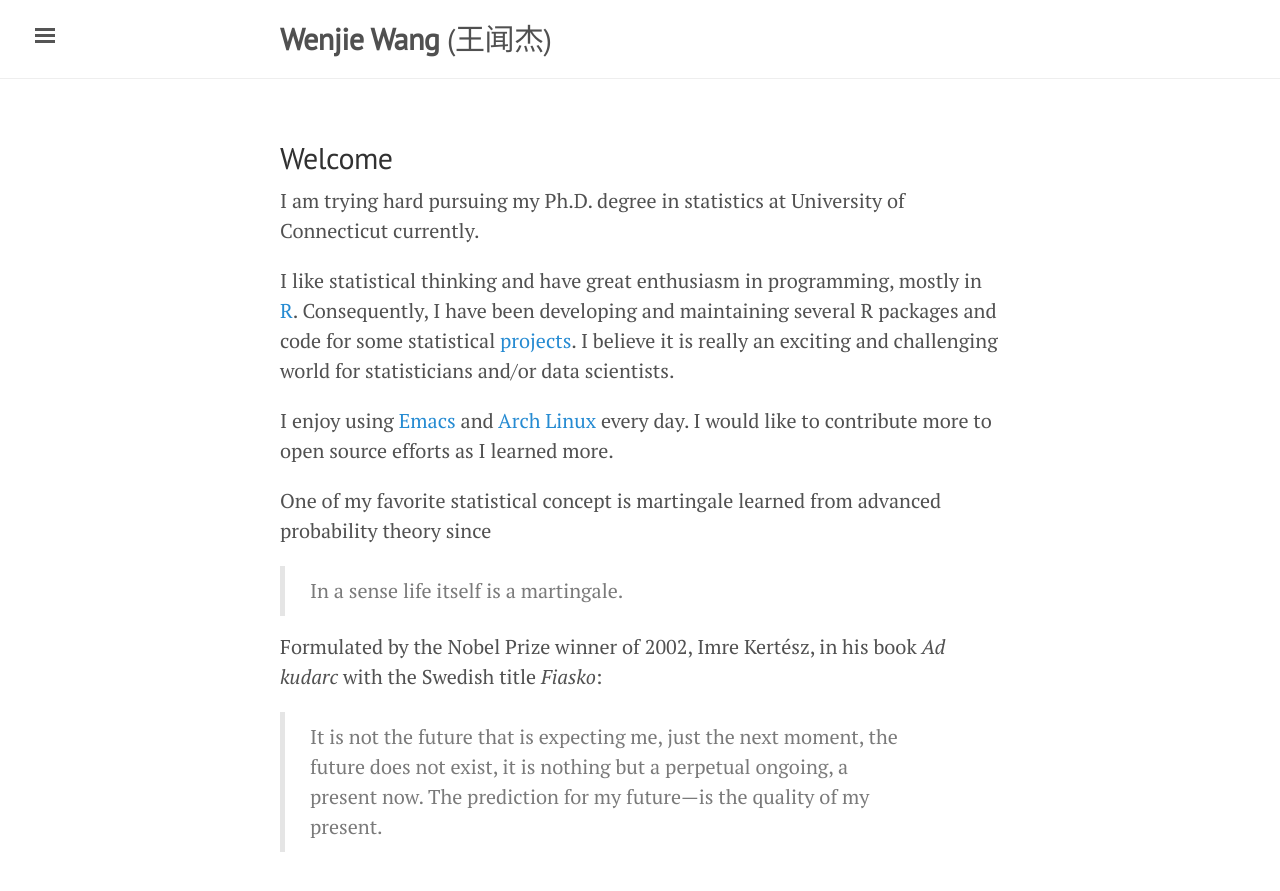
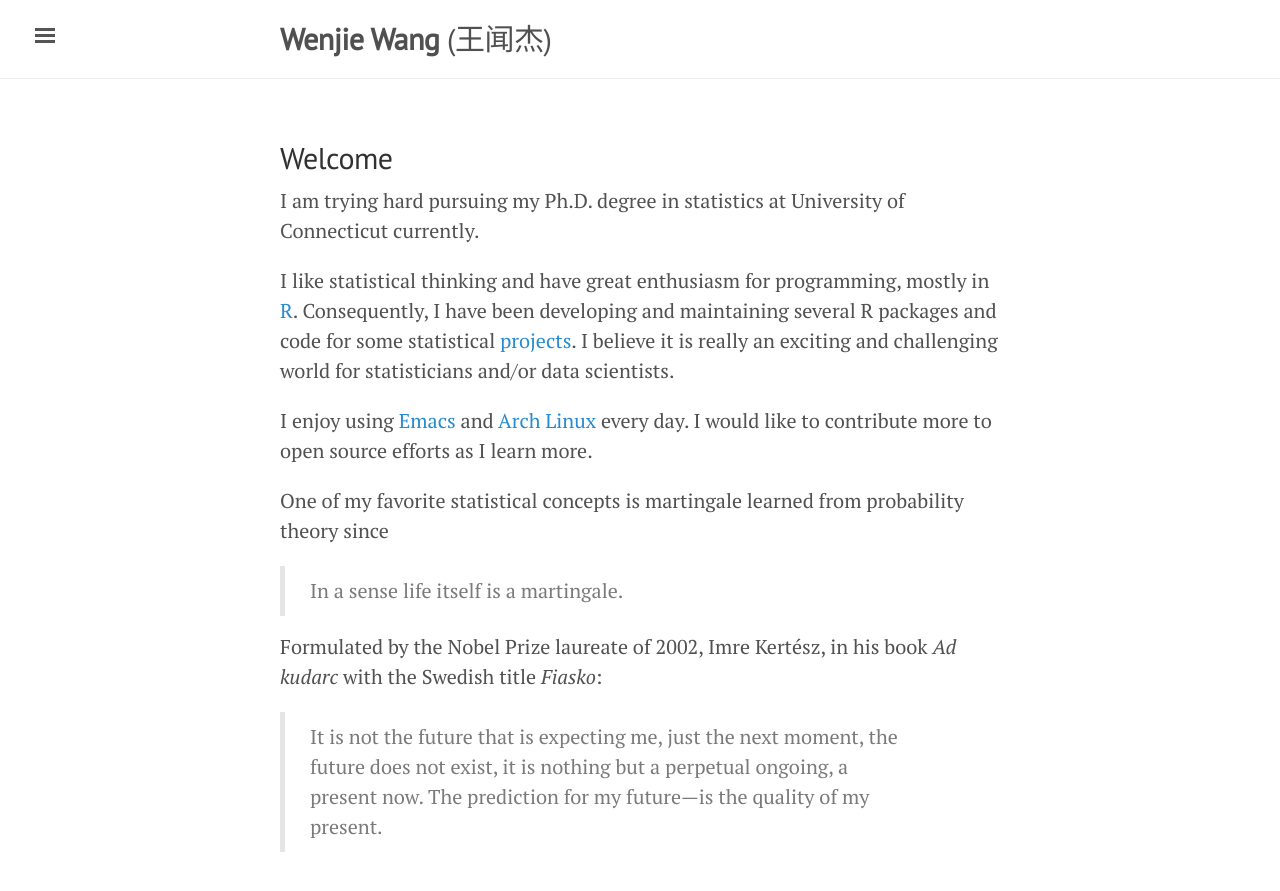
Before and after one commit to LiYanStat/wenjie2wang.github.io, a Jekyll site: the page built from index.md, in a window 1280 px wide. Shown: the top 891 px of the page. Built offline with Jekyll 4.4.1, drawn with Linux system fonts in a browser that asks for light colours.

Commit message:
minor fix on words

```diff
--- a/index.md
+++ b/index.md
@@ -8,7 +8,7 @@ title: Home
 I am trying hard pursuing my Ph.D. degree in statistics at University of
 Connecticut currently.
 
-I like statistical thinking and have great enthusiasm in
+I like statistical thinking and have great enthusiasm for
 programming, mostly in [R](http://www.r-project.org/).
 Consequently, I have been developing and maintaining several R packages and
 code for some statistical <a href="{{site.baseurl}}/projects">projects</a>.
@@ -17,14 +17,14 @@ and/or data scientists.
 
 I enjoy using [Emacs](https://www.gnu.org/software/emacs/)
 and [Arch Linux](https://www.archlinux.org/) every day.
-I would like to contribute more to open source efforts as I learned more.
+I would like to contribute more to open source efforts as I learn more.
 
-One of my favorite statistical concept is martingale learned from advanced
-probability theory since
+One of my favorite statistical concepts is martingale learned from probability
+theory since
 
 > In a sense life itself is a martingale.
 
-Formulated by the Nobel Prize winner of 2002, Imre Kert‌&#233;sz, in his book
+Formulated by the Nobel Prize laureate of 2002, Imre Kert‌&#233;sz, in his book
 *Ad kudarc* with the Swedish title *Fiasko*:
 
 > It is not the future that is expecting me, just the next moment, the future
```
